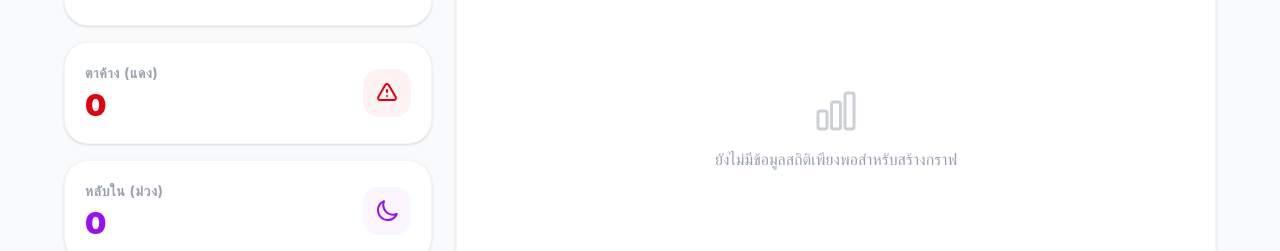
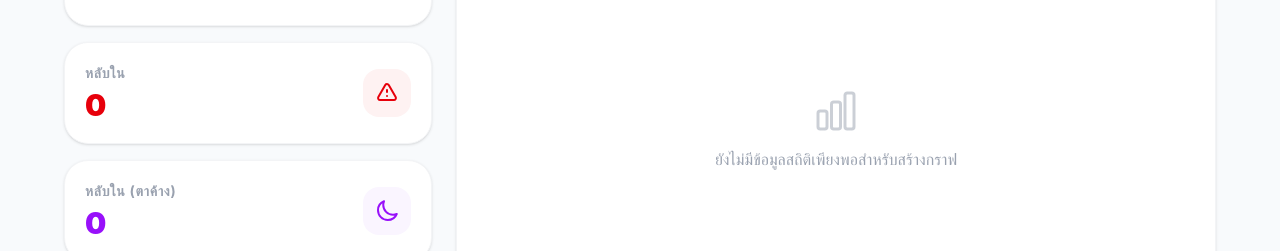
Before and after one commit to jirachotpi/SE4AI_drowsiness-project, a React app in the folder frontend/: page /history in a window 1280 px wide. Shown: the part 466-717 px from the top of the page. Built offline with nearby package versions, Linux system fonts and the light colour scheme; no server answers; sample sign-in values are in the browser's storage; the HTML template or start-up script is replaced by a standard one.

Commit message:
PB31 Fix History

```diff
--- a/frontend/src/pages/History.jsx
+++ b/frontend/src/pages/History.jsx
@@ -11,13 +11,13 @@ function History({ user }) {
   const [isLoading, setIsLoading] = useState(true);
   const [error, setError] = useState(null);
 
-  // 💡 [NEW] State สำหรับ Pagination และ Date Filter
+  // State สำหรับ Pagination และ Date Filter
   const [currentPage, setCurrentPage] = useState(1);
   const [startDate, setStartDate] = useState("");
   const [endDate, setEndDate] = useState("");
-  const itemsPerPage = 10; // กำหนดจำนวนรายการต่อหน้า
+  const itemsPerPage = 10;
 
-  // ดึงข้อมูลประวัติจาก API ของจริง
+  // ดึงข้อมูลประวัติจาก API
   useEffect(() => {
     if (!user || !user.username) {
         setIsLoading(false);
@@ -47,17 +47,17 @@ function History({ user }) {
     fetchHistory();
   }, [user]);
 
-  // 💡 [NEW] รีเซ็ตกลับไปหน้า 1 เสมอเมื่อมีการเปลี่ยนตัวกรองวันที่
+  // รีเซ็ตกลับไปหน้า 1 เสมอเมื่อมีการเปลี่ยนตัวกรองวันที่
   useEffect(() => {
     setCurrentPage(1);
   }, [startDate, endDate]);
 
-  // 💡 [NEW] กรองข้อมูลตามวันที่ (Date Filter)
+  // กรองข้อมูลตามวันที่ (Date Filter)
   const filteredLogs = useMemo(() => {
     return logs.filter(log => {
       if (!log.timestamp) return false;
       const logDate = new Date(log.timestamp);
-      logDate.setHours(0, 0, 0, 0); // รีเซ็ตเวลาเพื่อเทียบเฉพาะวัน
+      logDate.setHours(0, 0, 0, 0);
 
       if (startDate) {
         const sDate = new Date(startDate);
@@ -73,9 +73,8 @@ function History({ user }) {
     });
   }, [logs, startDate, endDate]);
 
-  // 💡 [NEW] จัดกลุ่มข้อมูลสำหรับกราฟ และเพิ่ม "ตาค้าง"
+  // จัดกลุ่มข้อมูลสำหรับกราฟ
   const chartData = useMemo(() => {
-    // นำข้อมูลที่กรองแล้วมาสร้างกราฟ และเรียงลำดับจากเก่าไปใหม่ (เพื่อแสดงในกราฟซ้ายไปขวา)
     const sortedForChart = [...filteredLogs].sort((a, b) => new Date(a.timestamp) - new Date(b.timestamp));
 
     return sortedForChart.reduce((acc, log) => {
@@ -87,26 +86,26 @@ function History({ user }) {
       const existing = acc.find(item => item.date === dateStr);
       if (existing) {
         if (log.event_type === "deep_sleep") existing.deep_sleep += 1;
-        else if (log.event_type === "staring") existing.staring += 1; // นับตาค้าง
+        else if (log.event_type === "staring") existing.staring += 1;
         else existing.drowsy += 1;
       } else {
         acc.push({
           date: dateStr,
           drowsy: log.event_type === "drowsy" ? 1 : 0,
           deep_sleep: log.event_type === "deep_sleep" ? 1 : 0,
-          staring: log.event_type === "staring" ? 1 : 0, // เริ่มนับตาค้าง
+          staring: log.event_type === "staring" ? 1 : 0,
         });
       }
       return acc;
     }, []);
   }, [filteredLogs]);
 
-  // 💡 [NEW] คำนวณข้อมูลสำหรับ Pagination (เลือกเฉพาะข้อมูลที่จะโชว์ในหน้านั้นๆ)
-  const sortedLogs = [...filteredLogs].sort((a, b) => new Date(b.timestamp) - new Date(a.timestamp)); // เรียงใหม่สุดขึ้นก่อน
+  // คำนวณข้อมูลสำหรับ Pagination
+  const sortedLogs = [...filteredLogs].sort((a, b) => new Date(b.timestamp) - new Date(a.timestamp));
   const totalPages = Math.ceil(sortedLogs.length / itemsPerPage) || 1;
   const currentTableData = sortedLogs.slice((currentPage - 1) * itemsPerPage, currentPage * itemsPerPage);
 
-  // ฟังก์ชันจัดรูปแบบวันที่ให้สวยงาม
+  // ฟังก์ชันจัดรูปแบบวันที่
   const formatDate = (isoString) => {
     if (!isoString) return "-";
     const date = new Date(isoString);
@@ -116,33 +115,33 @@ function History({ user }) {
     });
   };
 
-  // 💡 [NEW] คอมโพเนนต์ป้ายกำกับ (Badge) รองรับตาค้าง (สีแดง)
+  // 💡 [แก้ไข] ป้ายกำกับ (Badge) สลับสีและชื่อให้ถูกต้องตามคำสั่ง
   const EventBadge = ({ type }) => {
     if (type === "deep_sleep") {
       return (
-        <span className="inline-flex items-center px-3 py-1 rounded-full text-xs font-bold bg-purple-100 text-purple-700 border border-purple-200 shadow-sm">
-          <span className="w-1.5 h-1.5 rounded-full bg-purple-500 mr-1.5 animate-pulse"></span>
-          หลับใน (Deep Sleep)
+        <span className="inline-flex items-center px-3 py-1 rounded-full text-xs font-bold bg-red-100 text-red-700 border border-red-200 shadow-sm">
+          <span className="w-1.5 h-1.5 rounded-full bg-red-500 mr-1.5 animate-pulse"></span>
+          หลับใน
         </span>
       );
     }
     if (type === "staring") {
       return (
-        <span className="inline-flex items-center px-3 py-1 rounded-full text-xs font-bold bg-red-100 text-red-700 border border-red-200 shadow-sm">
-          <span className="w-1.5 h-1.5 rounded-full bg-red-500 mr-1.5 animate-pulse"></span>
-          ตาค้าง (Staring)
+        <span className="inline-flex items-center px-3 py-1 rounded-full text-xs font-bold bg-purple-100 text-purple-700 border border-purple-200 shadow-sm">
+          <span className="w-1.5 h-1.5 rounded-full bg-purple-500 mr-1.5 animate-pulse"></span>
+          หลับใน (ตาค้าง)
         </span>
       );
     }
     return (
       <span className="inline-flex items-center px-3 py-1 rounded-full text-xs font-bold bg-amber-100 text-amber-700 border border-amber-200 shadow-sm">
         <span className="w-1.5 h-1.5 rounded-full bg-amber-500 mr-1.5"></span>
-        เริ่มวูบ (Drowsy)
+        เริ่มวูบ
       </span>
     );
   };
 
-  // 💡 [NEW] คอมโพเนนต์ Tooltip รองรับตาค้าง
+  // 💡 [แก้ไข] Tooltip สำหรับกราฟ ให้ชื่อตรงกัน
   const CustomTooltip = ({ active, payload, label }) => {
     if (active && payload && payload.length) {
       return (
@@ -151,7 +150,7 @@ function History({ user }) {
           {payload.map((entry, index) => {
             let labelName = "เริ่มวูบ";
             if (entry.name === "deep_sleep") labelName = "หลับใน";
-            if (entry.name === "staring") labelName = "ตาค้าง";
+            if (entry.name === "staring") labelName = "หลับใน (ตาค้าง)";
 
             return (
               <p key={index} className="text-sm font-medium flex justify-between gap-4 my-1" style={{ color: entry.color }}>
@@ -169,7 +168,6 @@ function History({ user }) {
   return (
     <div className="w-full max-w-7xl mx-auto p-4 sm:p-6 lg:p-8 font-sans">
 
-      {/* ส่วนหัวหน้าเว็บ */}
       <div className="mb-8">
         <h1 className="text-3xl font-extrabold text-gray-900 tracking-tight mb-2 flex items-center gap-3">
           <div className="p-2 bg-blue-100 text-blue-600 rounded-lg">
@@ -194,7 +192,6 @@ function History({ user }) {
           className="space-y-8"
         >
 
-          {/* แจ้งเตือน Error ถ้ามี */}
           {error && (
             <div className="bg-rose-50 border border-rose-200 text-rose-600 p-4 rounded-xl flex items-center gap-3">
               <svg xmlns="http://www.w3.org/2000/svg" fill="none" viewBox="0 0 24 24" strokeWidth={1.5} stroke="currentColor" className="w-6 h-6"><path strokeLinecap="round" strokeLinejoin="round" d="M12 9v2m0 4h.01m-6.938 4h13.856c1.54 0 2.502-1.667 1.732-3L13.732 4c-.77-1.333-2.694-1.333-3.464 0L3.34 16c-.77 1.333.192 3 1.732 3Z" /></svg>
@@ -202,7 +199,7 @@ function History({ user }) {
             </div>
           )}
 
-          {/* ส่วนตัวกรองวันที่ (Date Filter) */}
+          {/* ส่วนตัวกรองวันที่ */}
           <div className="bg-white p-4 rounded-2xl shadow-sm border border-gray-100 flex flex-col sm:flex-row gap-4 items-end">
             <div className="flex flex-col w-full sm:w-auto">
               <label className="text-sm font-bold text-gray-600 mb-1">ตั้งแต่วันที่</label>
@@ -230,7 +227,6 @@ function History({ user }) {
             </button>
           </div>
 
-          {/* ส่วนกราฟสรุปผล (Analytics Dashboard) */}
           <div className="grid grid-cols-1 lg:grid-cols-3 gap-6">
 
             {/* กล่องสถิติย่อย */}
@@ -245,20 +241,22 @@ function History({ user }) {
                 </div>
               </div>
 
+              {/* 💡 [แก้ไข] กล่องสีแดง คือ หลับในปกติ (3 วิ) */}
               <div className="bg-white rounded-3xl p-5 border border-gray-100 shadow-sm flex items-center justify-between">
                 <div>
-                  <p className="text-sm font-bold text-gray-400 uppercase tracking-wider mb-1">ตาค้าง (แดง)</p>
-                  <h3 className="text-3xl font-black text-red-600">{filteredLogs.filter(l => l.event_type === "staring").length}</h3>
+                  <p className="text-sm font-bold text-gray-400 uppercase tracking-wider mb-1">หลับใน</p>
+                  <h3 className="text-3xl font-black text-red-600">{filteredLogs.filter(l => l.event_type === "deep_sleep").length}</h3>
                 </div>
                 <div className="w-12 h-12 bg-red-50 text-red-600 rounded-2xl flex items-center justify-center">
                    <svg xmlns="http://www.w3.org/2000/svg" fill="none" viewBox="0 0 24 24" strokeWidth={2} stroke="currentColor" className="w-6 h-6"><path strokeLinecap="round" strokeLinejoin="round" d="M12 9v2m0 4h.01m-6.938 4h13.856c1.54 0 2.502-1.667 1.732-3L13.732 4c-.77-1.333-2.694-1.333-3.464 0L3.34 16c-.77 1.333.192 3 1.732 3Z" /></svg>
                 </div>
               </div>
 
+              {/* 💡 [แก้ไข] กล่องสีม่วง คือ หลับใน(ตาค้าง 8 วิ) */}
               <div className="bg-white rounded-3xl p-5 border border-gray-100 shadow-sm flex items-center justify-between">
                 <div>
-                  <p className="text-sm font-bold text-gray-400 uppercase tracking-wider mb-1">หลับใน (ม่วง)</p>
-                  <h3 className="text-3xl font-black text-purple-600">{filteredLogs.filter(l => l.event_type === "deep_sleep").length}</h3>
+                  <p className="text-sm font-bold text-gray-400 uppercase tracking-wider mb-1">หลับใน (ตาค้าง)</p>
+                  <h3 className="text-3xl font-black text-purple-600">{filteredLogs.filter(l => l.event_type === "staring").length}</h3>
                 </div>
                 <div className="w-12 h-12 bg-purple-50 text-purple-600 rounded-2xl flex items-center justify-center">
                    <svg xmlns="http://www.w3.org/2000/svg" fill="none" viewBox="0 0 24 24" strokeWidth={2} stroke="currentColor" className="w-6 h-6"><path strokeLinecap="round" strokeLinejoin="round" d="M21.752 15.002A9.72 9.72 0 0 1 18 15.75c-5.385 0-9.75-4.365-9.75-9.75 0-1.33.266-2.597.748-3.752A9.753 9.753 0 0 0 3 11.25C3 16.635 7.365 21 12.75 21a9.753 9.753 0 0 0 9.002-5.998Z" /></svg>
@@ -278,9 +276,11 @@ function History({ user }) {
                       <YAxis axisLine={false} tickLine={false} tick={{fill: '#94a3b8', fontSize: 12}} allowDecimals={false} />
                       <Tooltip content={<CustomTooltip />} cursor={{fill: '#f8fafc'}} />
                       <Legend iconType="circle" wrapperStyle={{ paddingTop: '20px', fontSize: '14px' }}/>
+
+                      {/* 💡 [แก้ไข] ปรับสีและชื่อให้ตรงเงื่อนไข */}
                       <Bar dataKey="drowsy" name="เริ่มวูบ" fill="#fbbf24" radius={[4, 4, 0, 0]} maxBarSize={30} stackId="a" />
-                      <Bar dataKey="deep_sleep" name="หลับใน" fill="#a855f7" radius={[0, 0, 0, 0]} maxBarSize={30} stackId="a" />
-                      <Bar dataKey="staring" name="ตาค้าง" fill="#ef4444" radius={[4, 4, 0, 0]} maxBarSize={30} stackId="a" />
+                      <Bar dataKey="deep_sleep" name="หลับใน" fill="#ef4444" radius={[0, 0, 0, 0]} maxBarSize={30} stackId="a" />
+                      <Bar dataKey="staring" name="หลับใน (ตาค้าง)" fill="#a855f7" radius={[0, 0, 0, 0]} maxBarSize={30} stackId="a" />
                     </BarChart>
                   </ResponsiveContainer>
                 ) : (
@@ -295,7 +295,7 @@ function History({ user }) {
             </div>
           </div>
 
-          {/* ส่วนตารางข้อมูล (Data Table) พร้อม Pagination */}
+          {/* ส่วนตารางข้อมูล */}
           <div className="bg-white rounded-3xl border border-gray-100 shadow-sm overflow-hidden">
             <div className="px-6 py-5 border-b border-gray-100 bg-gray-50/50 flex justify-between items-center">
               <h3 className="text-lg font-bold text-gray-800">รายละเอียดเหตุการณ์ (เรียงจากใหม่ไปเก่า)</h3>
@@ -315,7 +315,6 @@ function History({ user }) {
                 </thead>
                 <tbody className="divide-y divide-gray-100">
                   {currentTableData.map((log, index) => {
-                    // คำนวณลำดับที่แท้จริง (เพื่อให้เลขเรียงถูกต้องแม้จะอยู่หน้า 2, 3...)
                     const realIndex = filteredLogs.length - ((currentPage - 1) * itemsPerPage + index);
 
                     return (
@@ -363,7 +362,7 @@ function History({ user }) {
               </table>
             </div>
 
-            {/* ส่วนปุ่มเปลี่ยนหน้า (Pagination Controls) */}
+            {/* Pagination Controls */}
             {totalPages > 1 && (
               <div className="px-6 py-4 border-t border-gray-100 bg-gray-50 flex items-center justify-between">
                 <span className="text-sm text-gray-600">
```
